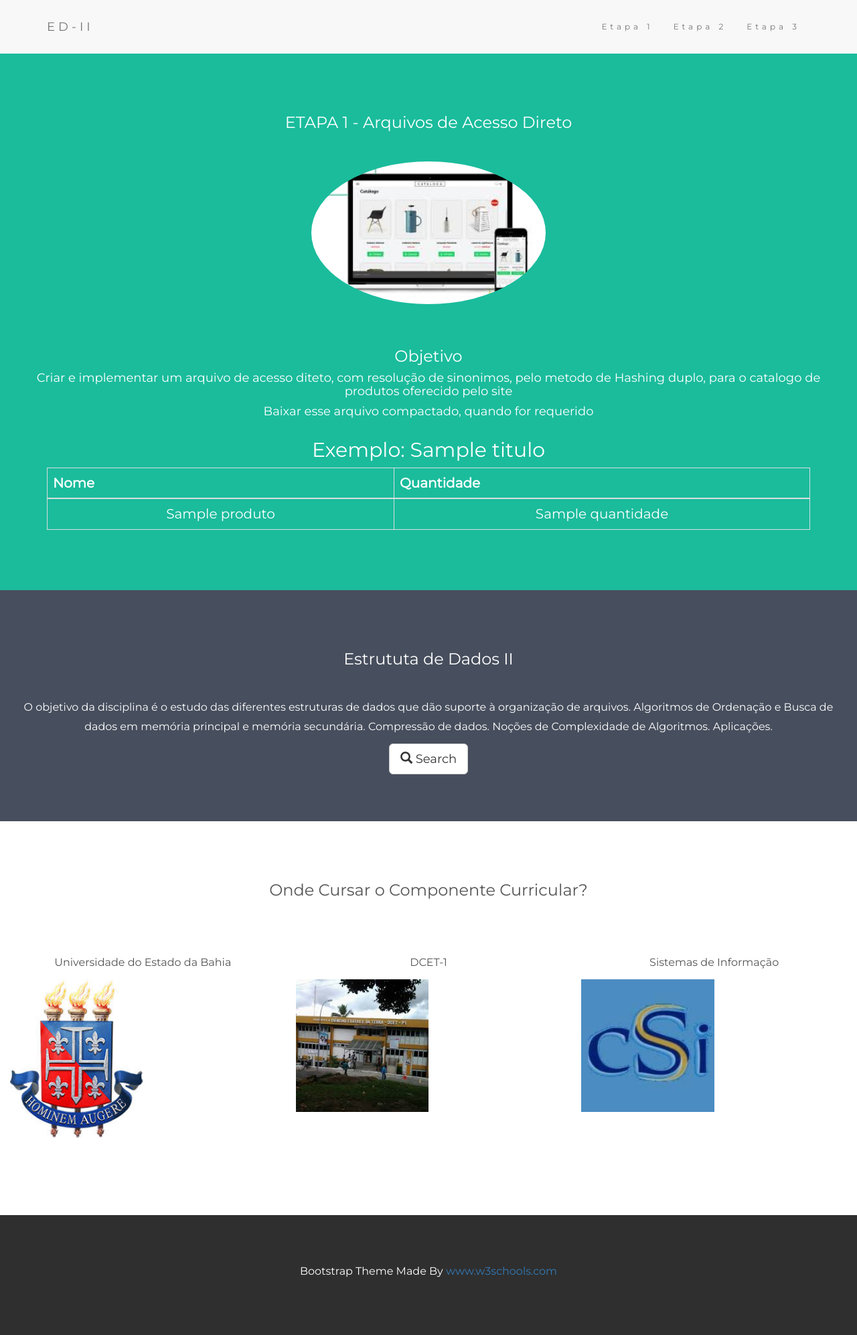
After one commit to brugabi/EcommerceNFT, a Python web app: template templates/etapa1.html in a window 1280 px wide. The commit adds this page. Shown: the whole page at 67% size. Run offline with Jinja, Linux system fonts and the light colour scheme; the template is opened without the code that fills it: most values are stand-ins (such as "Sample title", 1, 10 or a date in 2020); some libraries are stand-ins or nearby versions.

Commit message:
ta tudo meio bugado

```diff
--- /dev/null
+++ b/templates/etapa1.html
@@ -0,0 +1,142 @@
+<!DOCTYPE html>
+<html lang="en">
+<head>
+  <!-- Theme Made By www.w3schools.com - No Copyright -->
+  <title>Bootstrap Theme Simply Me</title>
+  <meta charset="utf-8">
+  <meta name="viewport" content="width=device-width, initial-scale=1">
+  <link rel="stylesheet" href="https://maxcdn.bootstrapcdn.com/bootstrap/3.4.1/css/bootstrap.min.css">
+  <link href="https://fonts.googleapis.com/css?family=Montserrat" rel="stylesheet">
+  <script src="https://ajax.googleapis.com/ajax/libs/jquery/3.7.1/jquery.min.js"></script>
+  <script src="https://maxcdn.bootstrapcdn.com/bootstrap/3.4.1/js/bootstrap.min.js"></script>
+  <style>
+  body {
+    font: 20px Montserrat, sans-serif;
+    line-height: 1.8;
+    color: #f5f6f7;
+  }
+  p {font-size: 16px;}
+  .margin {margin-bottom: 45px;}
+  .bg-1 {
+    background-color: #1abc9c; /* Green */
+    color: #ffffff;
+  }
+  .bg-2 {
+    background-color: #474e5d; /* Dark Blue */
+    color: #ffffff;
+  }
+  .bg-3 {
+    background-color: #ffffff; /* White */
+    color: #555555;
+  }
+  .bg-4 {
+    background-color: #2f2f2f; /* Black Gray */
+    color: #fff;
+  }
+  .container-fluid {
+    padding-top: 70px;
+    padding-bottom: 70px;
+  }
+  .navbar {
+    padding-top: 15px;
+    padding-bottom: 15px;
+    border: 0;
+    border-radius: 0;
+    margin-bottom: 0;
+    font-size: 12px;
+    letter-spacing: 5px;
+  }
+  .navbar-nav  li a:hover {
+    color: #1abc9c !important;
+  }
+  </style>
+</head>
+<body>
+
+<!-- Navbar -->
+<nav class="navbar navbar-default">
+  <div class="container">
+    <div class="navbar-header">
+      <button type="button" class="navbar-toggle" data-toggle="collapse" data-target="#myNavbar">
+        <span class="icon-bar"></span>
+        <span class="icon-bar"></span>
+        <span class="icon-bar"></span>
+      </button>
+      <a class="navbar-brand" href={{url_for('principal')}}>ED-II</a>
+    </div>
+    <div class="collapse navbar-collapse" id="myNavbar">
+      <ul class="nav navbar-nav navbar-right">
+        <li><a href= {{url_for('sobre1')}}>Etapa 1</a></li>
+        <li><a href={{url_for('sobre2')}}>Etapa 2</a></li>
+        <li><a href={{url_for('sobre3')}}>Etapa 3</a></li>
+      </ul>
+    </div>
+  </div>
+</nav>
+
+<!-- First Container -->
+<div class="container-fluid bg-1 text-center">
+  <h3 class="margin">ETAPA 1 - Arquivos de Acesso Direto</h3>
+  <img src="..//static/img/catalogo.jpg" class="img-responsive img-circle margin" style="display:inline" alt="flask" width="350" height="350">
+  <h3>Objetivo</h3>
+  <h4>Criar e implementar um arquivo de acesso diteto, com resolução de sinonimos, pelo metodo de Hashing duplo, para o catalogo de produtos oferecido pelo site</h4>
+  <h4>Baixar esse arquivo compactado, quando for requerido</h4>
+
+<div class="container text-center">
+  <h2> Exemplo:  {{ titulo}} </h2>
+  <table class="table table-bordered">
+    <thead>
+      <tr>
+        <th>Nome</th>
+        <th>Quantidade</th>
+
+      </tr>
+    </thead>
+    <tbody>
+    {% for produto in catalogo%}
+         <tr>
+              <td>{{produto.nome}}</td>
+              <td>{{produto.quantidade}}</td>
+         </tr>
+    {%endfor%}
+
+  </tbody>
+  </table>
+</div>
+</div>
+
+<!-- Second Container -->
+<div class="container-fluid bg-2 text-center">
+  <h3 class="margin">Estrututa de Dados II</h3>
+  <p> O objetivo da disciplina é o estudo das diferentes estruturas de dados que dão suporte à organização de arquivos. Algoritmos de Ordenação e Busca de dados em memória principal e memória secundária. Compressão de dados. Noções de Complexidade de Algoritmos. Aplicações.</p>
+  <a href="#" class="btn btn-default btn-lg">
+    <span class="glyphicon glyphicon-search"></span> Search
+  </a>
+</div>
+
+<!-- Third Container (Grid) -->
+<div class="container-fluid bg-3 text-center">
+  <h3 class="margin">Onde Cursar o Componente Curricular?</h3><br>
+  <div class="row">
+    <div class="col-sm-4">
+      <p>Universidade do Estado da Bahia</p>
+      <img src="..//static/img/uneb.jpg" class="img-responsive margin" style="width:50%" alt="Image">
+    </div>
+    <div class="col-sm-4">
+      <p>DCET-1</p>
+      <img src="..//static/img/dcet.jpg" class="img-responsive margin" style="width:50%" alt="Image">
+    </div>
+    <div class="col-sm-4">
+      <p>Sistemas de Informação</p>
+      <img src="..//static/img/csi.jpg" class="img-responsive margin" style="width:50%" alt="Image">
+    </div>
+  </div>
+</div>
+
+<!-- Footer -->
+<footer class="container-fluid bg-4 text-center">
+  <p>Bootstrap Theme Made By <a href="https://www.w3schools.com">www.w3schools.com</a></p>
+</footer>
+
+</body>
+</html>
--- a/Bootstrap/index.html
+++ b/templates/index.html
@@ -7,11 +7,11 @@
         <meta name="author" content="" />
         <title>Shop Homepage - Start Bootstrap Template</title>
         <!-- Favicon-->
-        <link rel="icon" type="image/x-icon" href="assets/favicon.ico" />
+        <link rel="icon" type="image/x-icon" href="static\favicon.ico" />
         <!-- Bootstrap icons-->
-        <link href="https://cdn.jsdelivr.net/npm/bootstrap-icons@1.5.0/font/bootstrap-icons.css" rel="stylesheet" />
+        <link href="static\css\styles.css" rel="stylesheet" />
         <!-- Core theme CSS (includes Bootstrap)-->
-        <link href="css/styles.css" rel="stylesheet" />
+        <link href="E:\Codigos\EcommerceNFT\static\css\styles.css" rel="stylesheet" />
     </head>
     <body>
         <!-- Navigation-->
```
Also changed, not shown: main.py (+11 -8 lines), static/assets/favicon.ico (renamed from Bootstrap/favicon.ico), static/css/styles.css (renamed from Bootstrap/styles.css), static/js/scripts.js (renamed from Bootstrap/scripts.js).
